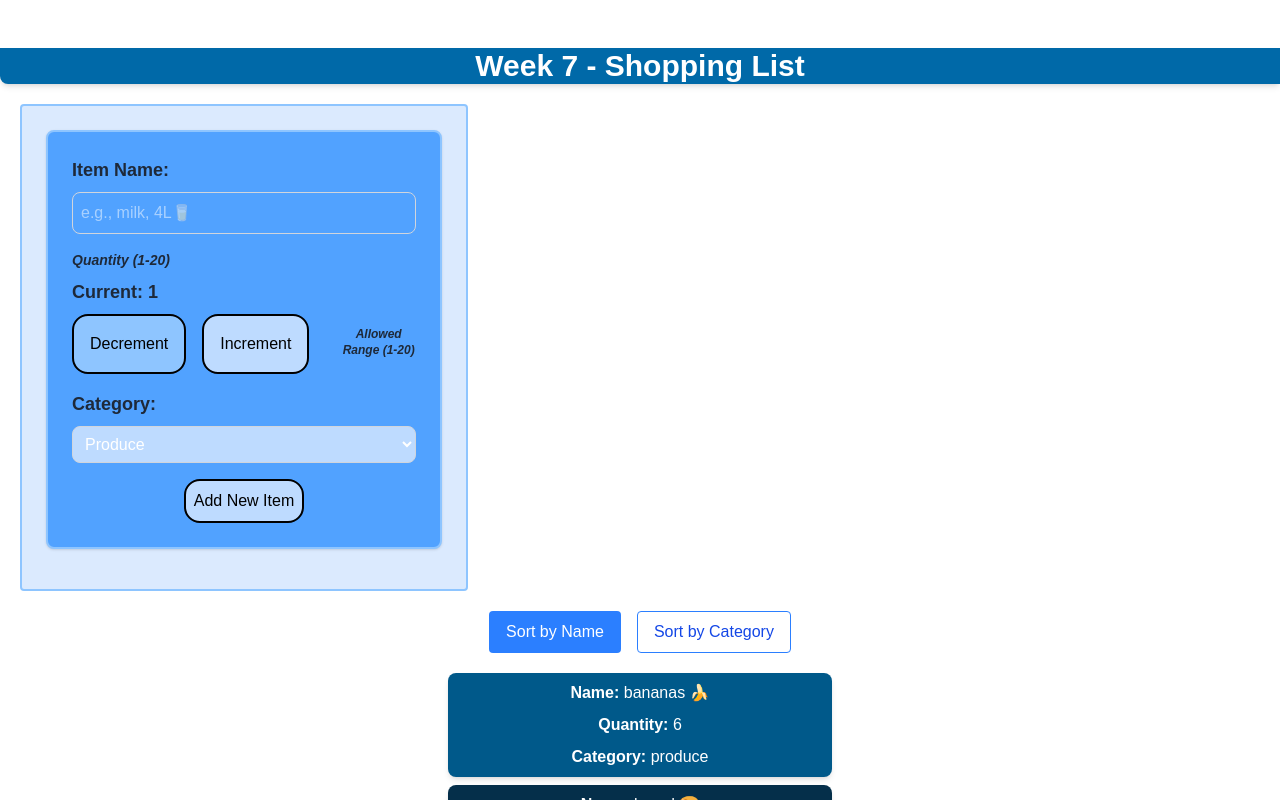
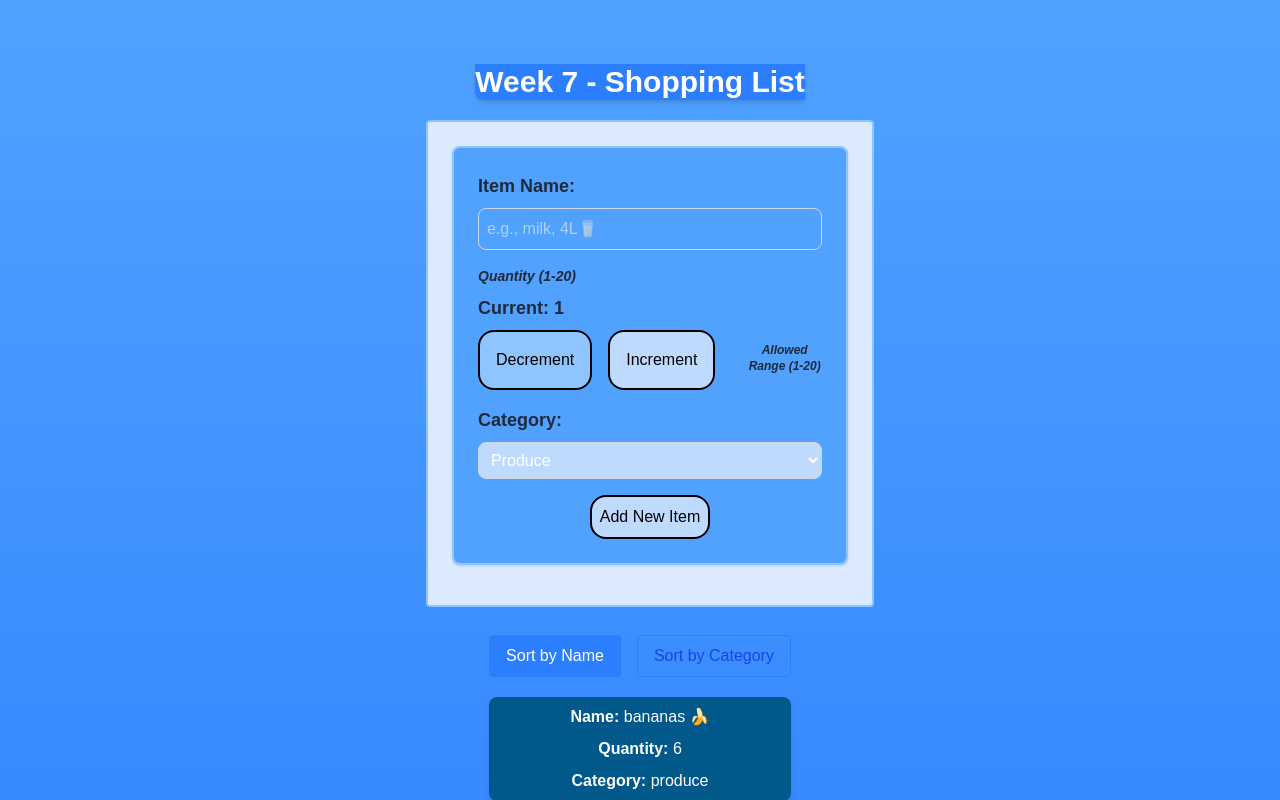
Before and after one commit to Temsters/cprg306-assignments, a Next.js app: page /week-7 in a window 1280 px wide. Shown: the top 800 px of the page. Built offline with nearby package versions, Linux system fonts and the light colour scheme.

Commit message:
tailwind styling for the header I love blue

```diff
--- a/app/week-7/page.js
+++ b/app/week-7/page.js
@@ -16,8 +16,8 @@ export default function Page() {
   };
 
 return (
- <main className="space-y-2 text-white">
-      <h1 className="my-12 text-3xl font-bold bg-[oklch(50%_0.134_242.749)] rounded-bl-lg text-center shadow-md text-white mb-5">
+ <main className="flex justify-center items-center min-h-screen space-y-2 text-white flex-col  justify-center min-h-screen bg-gradient-to-b from-blue-400 to-blue-600 dark:from-gray-800 dark:to-gray-900 p-4">
+      <h1 className="my-12 text-3xl font-bold bg-blue-500 dark:bg-[oklch(50%_0.134_242.749)] rounded-bl-lg text-center shadow-md text-white mb-5">
         Week 7 - Shopping List
       </h1>
 
```
